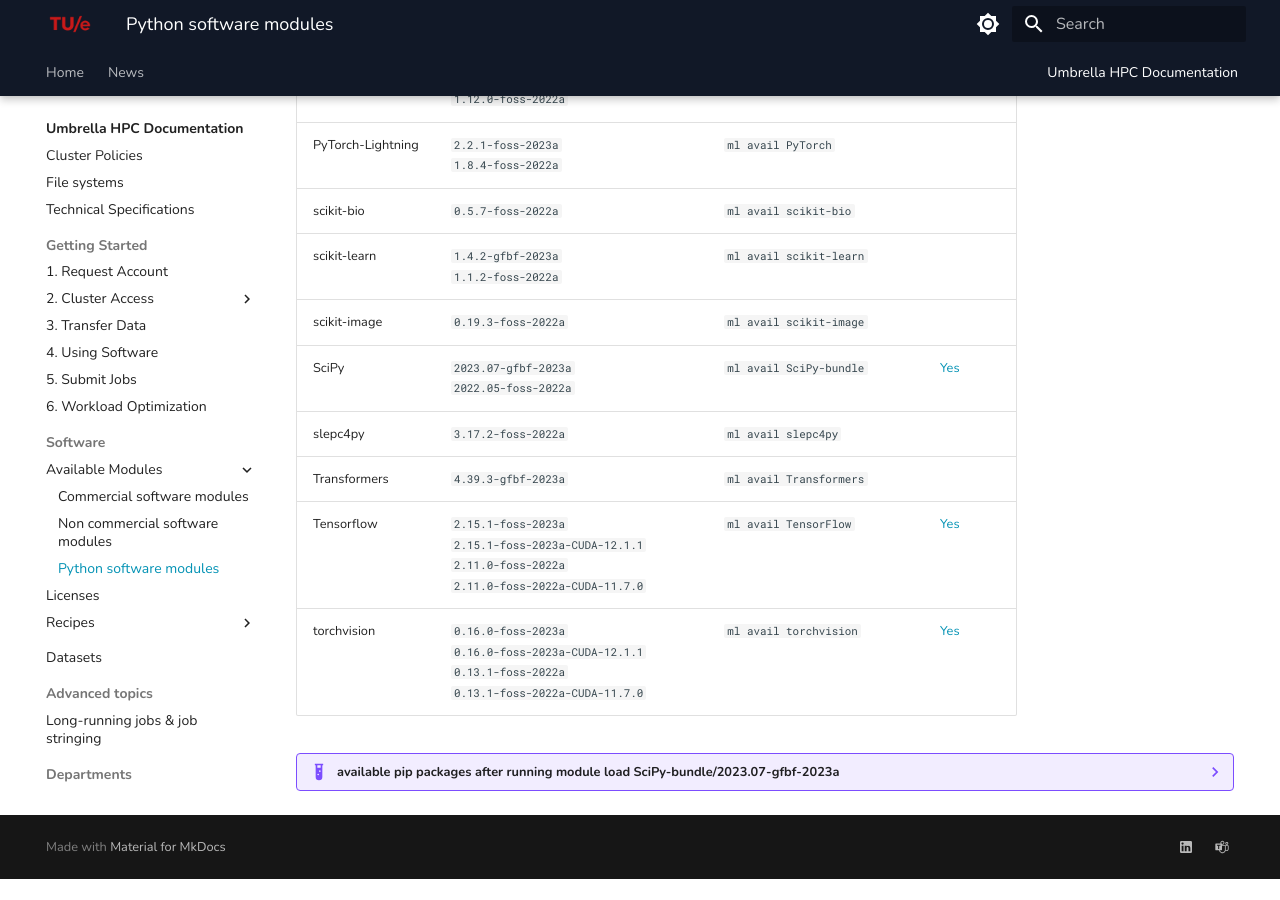
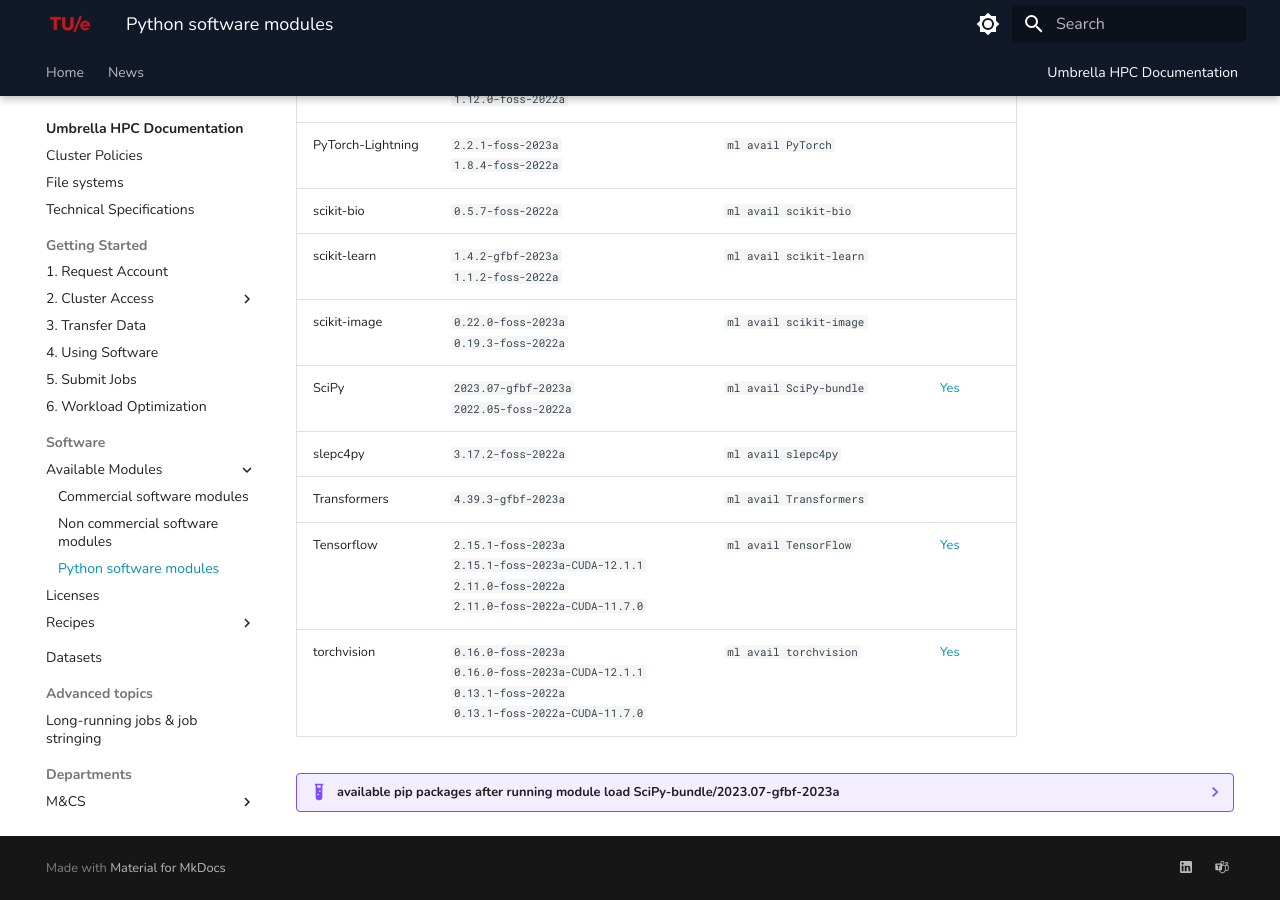
Before and after one commit to gferhpc/supercomputing.tue.nl, an MkDocs documentation site: the page built from pages/documentation/software/modules/python.md, in a window 1280 px wide and 900 px high, scrolled down 1033 px. Built offline with MkDocs 1.6.1 and Material for MkDocs 9.7.7, drawn with Linux system fonts in a browser that asks for light colours; before the commit the page ends 1912 px from its top, so only the background shows below that.

Commit message:
Update python.md

```diff
--- a/pages/documentation/software/modules/python.md
+++ b/pages/documentation/software/modules/python.md
@@ -22,7 +22,7 @@
 | PyTorch-Lightning | `2.2.1-foss-2023a`<br/>`1.8.4-foss-2022a`                                    | `ml avail PyTorch`      |                                                                 |
 | scikit-bio        | `0.5.7-foss-2022a`                                                           | `ml avail scikit-bio`   |                                                                 |
 | scikit-learn      | `1.4.2-gfbf-2023a`<br>`1.1.2-foss-2022a`                                                           | `ml avail scikit-learn` |                                                                 |
-| scikit-image      | `0.19.3-foss-2022a`                                                          | `ml avail scikit-image` |                                                                 |
+| scikit-image      | `0.22.0-foss-2023a`<br>`0.19.3-foss-2022a`                                                          | `ml avail scikit-image` |                                                                 |
 | SciPy             | `2023.07-gfbf-2023a`<br/>`2022.05-foss-2022a`                                | `ml avail SciPy-bundle` | [Yes](https://hpc.tue.nl "included in Jupyter"){:target=_blank} |
 | slepc4py          | `3.17.2-foss-2022a`                                                          | `ml avail slepc4py`     |                                                                 |
 | Transformers      | `4.39.3-gfbf-2023a`                                                          | `ml avail Transformers` |                                                                 |
```
